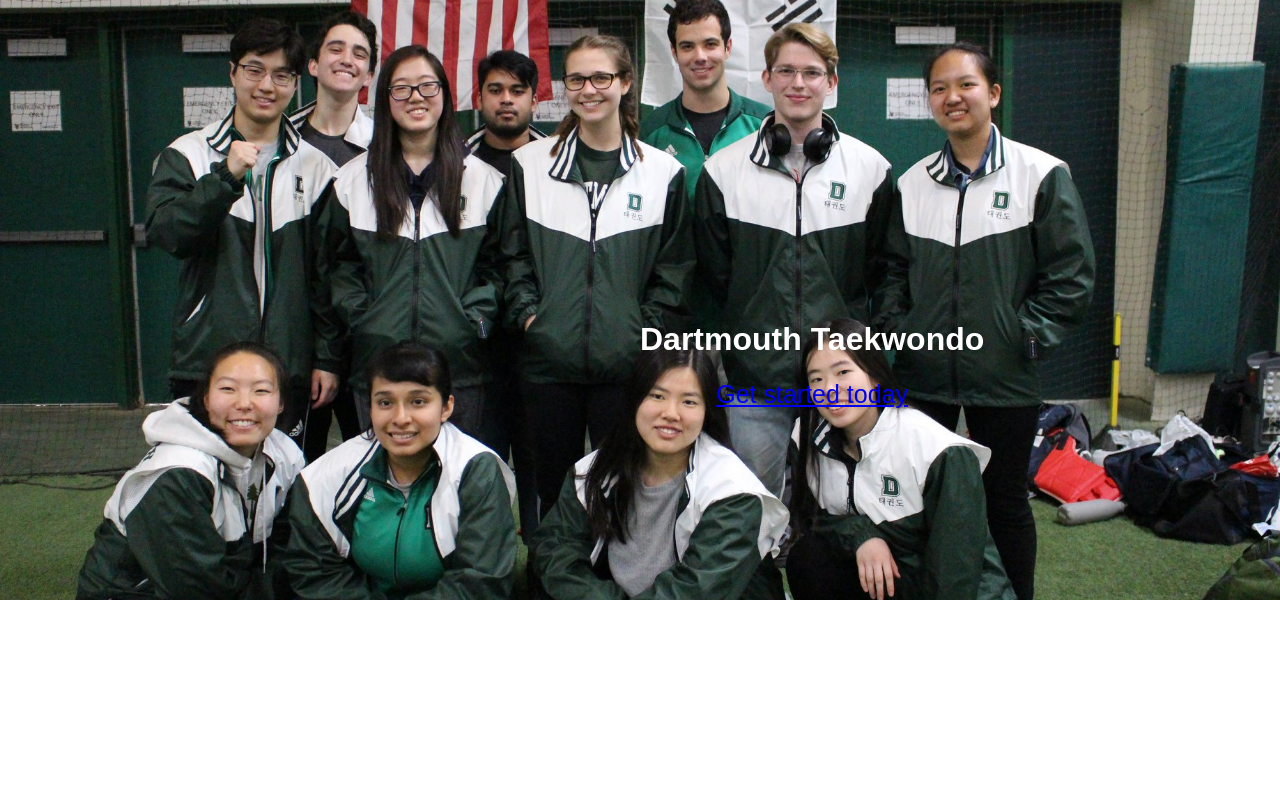
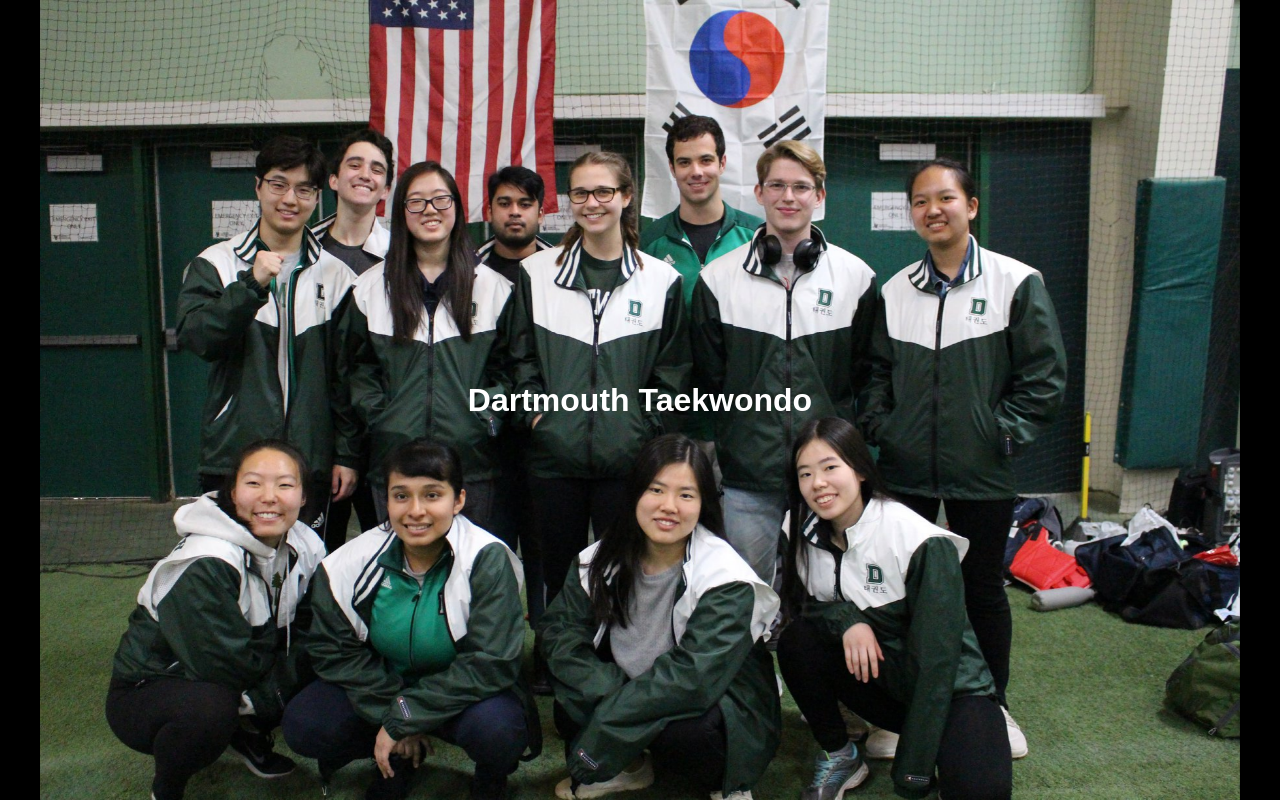
Before and after one commit to irenelam22/TKD-website, an Angular app: page / in a window 1280 px wide. Built offline with nearby package versions, Linux system fonts and the light colour scheme.

Commit message:
Fixed home page animations

```diff
--- a/package.json
+++ b/package.json
@@ -23,6 +23,7 @@
     "@angular/router": "~8.0.1",
     "rxjs": "~6.4.0",
     "tslib": "^1.9.0",
+    "typed.js": "^2.0.10",
     "zone.js": "~0.9.1"
   },
   "devDependencies": {
--- a/src/app/components/home/home.component.css
+++ b/src/app/components/home/home.component.css
@@ -1,60 +1,40 @@
+* {
+  margin: 0;
+  padding: 0;
+  font-family: Arial, Helvetica, sans-serif;
+
+}
+
+.imgbox {
+  display: grid;
+  height: 100%;
+  position: relative;
+  text-align: center;
+  background-color: black;
+}
+
+.centered-text {
+  position: absolute;
+  top: 50%;
+  left: 50%;
+  transform: translate(-50%, -50%);
+}
+
+.center-fit {
+  max-width: 100%;
+  max-height: 100vh;
+  margin: auto;
+}
+
+h1 {
+  color: white;
+}
 
 .animate-pop-in {
   animation: pop-in .6s cubic-bezier(0, 0.9, 0.3, 1.2) forwards;
-  opacity: 0;
-  max-width:100%;
-  height:auto;
 }
 
-.rocky-dashed {
-  animation-delay: .6s;
-  max-width:100%;
-  height:auto;
-  object-fit: cover;
-  text-align: center;
-}
-
-.container {
-  position: relative;
-  width: 50%;
-}
-
-.container .button {
-  position: absolute;
-  left: 50%;
-  transform: translate(-50%, -50%);
-  -ms-transform: translate(-50%, -50%);
-  color:  #009933;
-  padding: 12px 24px;
-  border: none;
-  cursor: pointer;
-  border-radius: 5px;
-  text-decoration: none;
-}
-.larger {
-  font-size: 35px;
-  white-space: nowrap;
-  top: 40%;
-}
-
-.smaller {
-  font-size: 25px;
-  top: 50%;
-}
-
-
   /* Animations */
-
-  @keyframes fade-slide-down {
-    0% {
-      opacity: 0;
-      transform: translateY(-4rem);
-    }
-    100% {
-      opacity: 1;
-      transform: none;
-    }
-  }
 
 @keyframes pop-in {
   0% {
@@ -66,9 +46,3 @@
     transform: none;
   }
 }
-
-  @keyframes rotate-up {
-    100% {
-      transform: rotateZ(-4deg);
-    }
-  }
--- a/src/app/components/home/home.component.html
+++ b/src/app/components/home/home.component.html
@@ -1,47 +1,17 @@
-<head>
-    <meta name="viewport" content="width=device-width, initial-scale=1">
-    <style>
-    body {
-        margin: 0;
-        font-family: Arial, Helvetica, sans-serif;
-    }
-
-    .hero-image {
-        background-image: url("assets/images/tournament.jpg");
-        background-color: #cccccc;
-        height: 600px;
-        background-position: center;
-        background-repeat: no-repeat;
-        background-size: cover;
-        position: relative;
-    }
-
-    .hero-text {
-        text-align: center;
-        position: absolute;
-        top: 50%;
-        left: 50%;
-        transform: translate(-50%, -50%);
-        color: white;
-    }
-    </style>
-</head>
-<body>
-<div class="hero-image">
-    <div class="hero-text rocky-dashed animate-pop-in">
-        <h1>Dartmouth Taekwondo</h1>
-        <p class="animate-pop-in"><a href="about" class="button smaller">Get started today</a></p>
-
-    </div>
-</div>
-</body>
-
-<!-- <body>
-<div class="container">
-    <img class="rocky-dashed animate-pop-in" src="assets/images/tournament.jpg">
-    <p class="animate-pop-in"><a href="about" class="button larger">Dartmouth Taekwondo</a></p>
-    <br>
-    <p class="animate-pop-in"><a href="about" class="button smaller">Get started today</a></p>
+<div class="imgbox">
+    <img class="center-fit animate-pop-in" src="assets/images/tournament.jpg" alt="Taekwondo">
+    <div class="centered-text"><h1>Dartmouth Taekwondo</h1></div>
 
 </div>
-</body> -->
+
+<!-- <script>
+        var typed = new Typed('#typed', {
+          stringsElement: '#typed-strings'
+        });
+      </script>
+
+<div id="typed-strings">
+        <p>Typed.js is a <strong>JavaScript</strong> library.</p>
+        <p>It <em>types</em> out sentences.</p>
+    </div>
+    <span id="typed"></span> -->
```
Also changed, not shown: src/app/components/home/home.component.ts (+9 -0 lines), 1 other file (tests, documents, lock files or other folders). Lines whose indentation alone changed are shown as unchanged.
